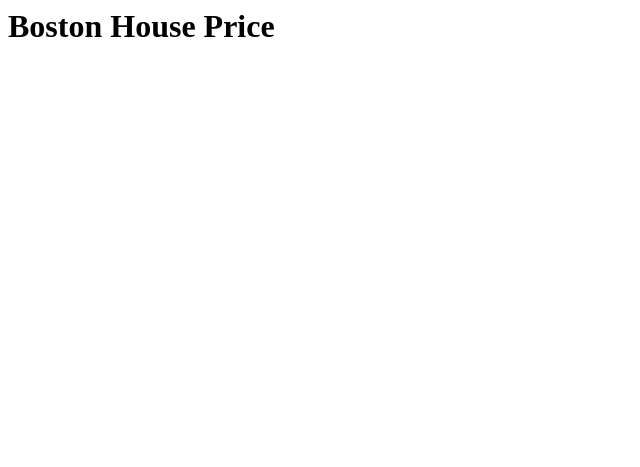
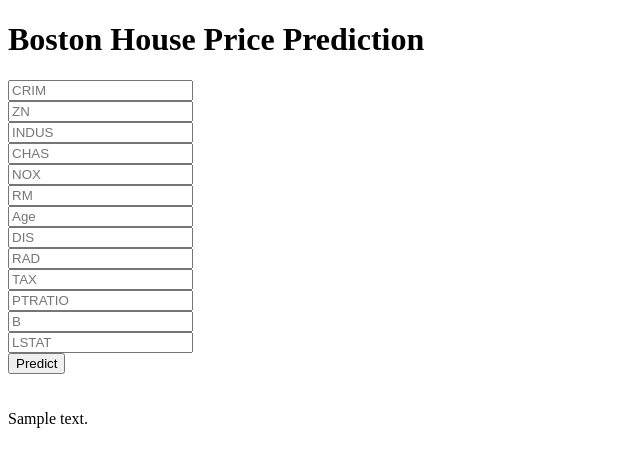
Before and after one commit to vanshp17/boston-house-price-prediction, a Flask app: template templates/home.html in a window 1280 px wide. Shown: the top 467 px of the page, without its empty margins (0-640 px from the left). Run offline with Flask 3, Linux system fonts and the light colour scheme; the template is opened without the code that fills it: most values are stand-ins (such as "Sample title", 1, 10 or a date in 2020); parts of the project's set-up code (start-up, migrations or seed data) failed here and were passed over.

Commit message:
This is the commit for web application

```diff
--- a/app.py
+++ b/app.py
@@ -24,5 +24,22 @@ def predict_api():
     print(result[0])
     return jsonify(result[0])
 
+
+
+@app.route('/predict',methods=['POST'])
+def predict():
+    data =[float(x) for x in request.form.values()]
+    final_input = scaler.transform(np.array(data).reshape(1,-1))
+    print(final_input)
+
+    output = model.predict(final_input)[0]
+    return render_template('home.html',prediction_text = "The House Price prediction is {}".format(output))
+
+
+
+
+
+
+
 if __name__ == '__main__':
     app.run(debug=True)
--- a/templates/home.html
+++ b/templates/home.html
@@ -1,3 +1,51 @@
-<h1>
-    Boston House Price
-</h1>
+<!DOCTYPE html>
+<html >
+
+<head>
+  <meta charset="UTF-8">
+  <title>ML API</title>
+<!--
+<link href='https://fonts.googleapis.com/css?family=Pacifico' rel='stylesheet' type='text/css'>
+<link href='https://fonts.googleapis.com/css?family=Arimo' rel='stylesheet' type='text/css'>
+<link href='https://fonts.googleapis.com/css?family=Hind:300' rel='stylesheet' type='text/css'>
+<link href='https://fonts.googleapis.com/css?family=Open+Sans+Condensed:300' rel='stylesheet' type='text/css'>
+-->
+
+
+
+</head>
+
+<body>
+ <div class="login">
+	<h1>Boston House Price Prediction</h1>
+
+     <!-- Main Input For Receiving Query to our ML -->
+    <form action="{{ url_for('predict')}}"method="post">
+      <input type="text" name="CRIM" placeholder="CRIM" required="required" /><br>
+    	<input type="text" name="ZN" placeholder="ZN" required="required" /><br>
+        <input type="text" name="INDUS" placeholder="INDUS" required="required" /><br>
+        <input type="text" name="CHAS" placeholder="CHAS" required="required" /><br>
+        <input type="text" name="NOX" placeholder="NOX" required="required" /><br>
+        <input type="text" name="RM" placeholder="RM" required="required" /><br>
+        <input type="text" name="Age" placeholder="Age" required="required" /><br>
+        <input type="text" name="DIS" placeholder="DIS" required="required" /><br>
+        <input type="text" name="RAD" placeholder="RAD" required="required" /><br>
+        <input type="text" name="TAX" placeholder="TAX" required="required" /><br>
+        <input type="text" name="PTRATIO" placeholder="PTRATIO" required="required" /><br>
+        <input type="text" name="B" placeholder="B" required="required" /><br>
+        <input type="text" name="LSTAT" placeholder="LSTAT" required="required" /><br>
+
+
+
+        <button type="submit" class="btn btn-primary btn-block btn-large">Predict</button>
+    </form>
+
+   <br>
+   <br>
+
+
+ </div>
+ {{prediction_text}}
+
+</body>
+</html>
```
